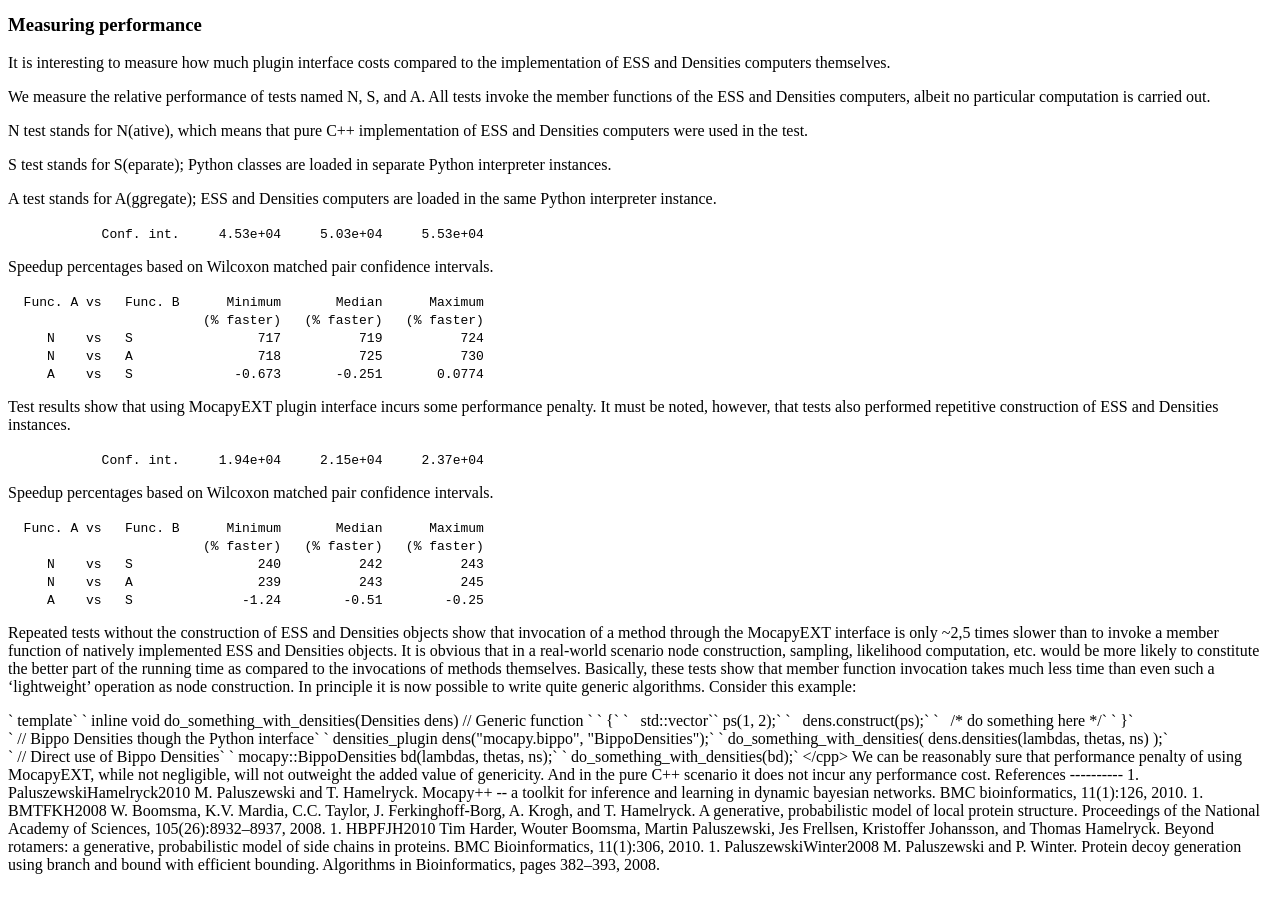
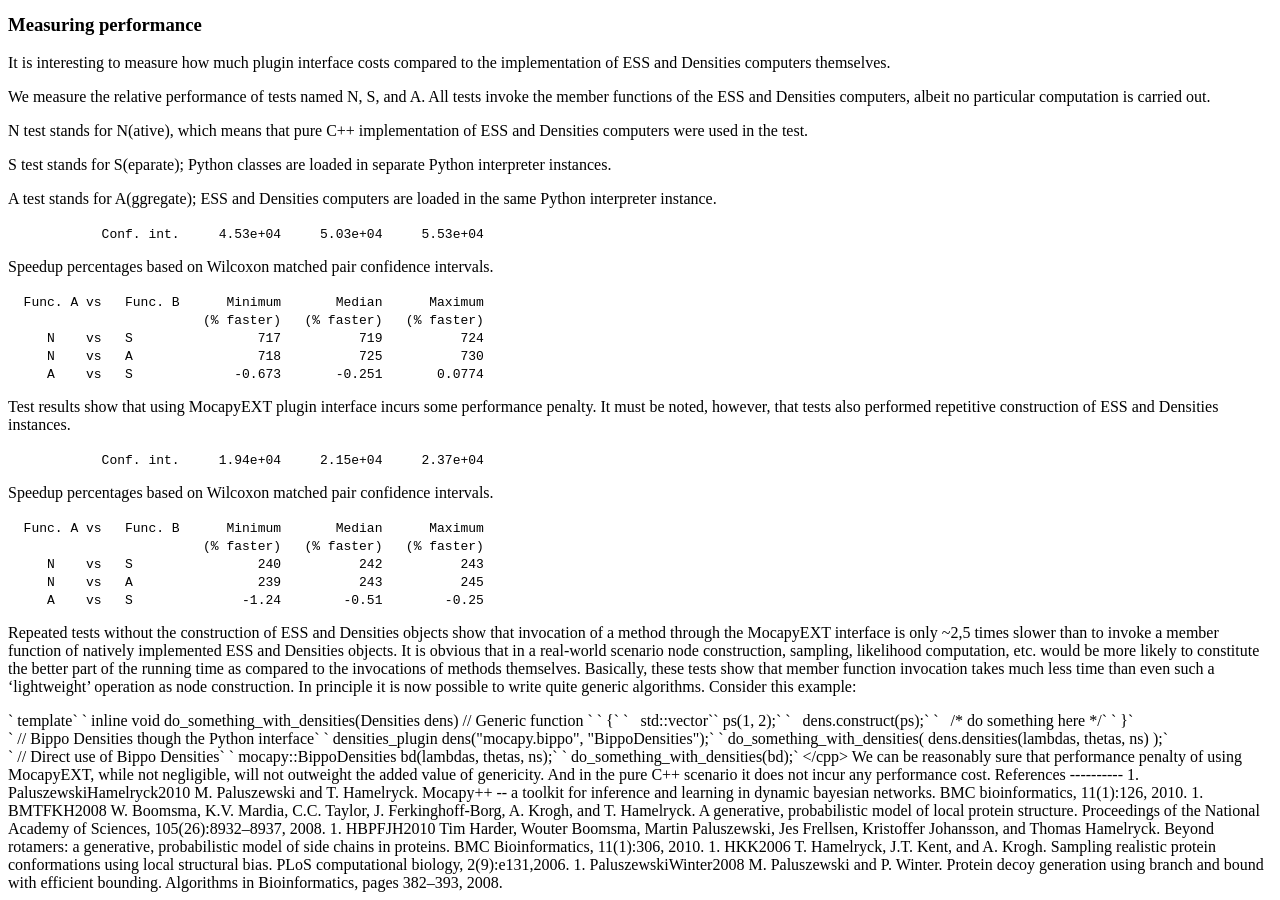
Before and after one commit to biopython/biopython.github.io, a Jekyll site: the page built from wiki/GSOC2011_MocapyExt.md, in a window 1280 px wide and 900 px high, scrolled down 4306 px. Built offline with Jekyll 4.4.1, drawn with Linux system fonts in a browser that asks for light colours.

Commit message:
/* References */

```diff
--- a/wiki/GSOC2011_MocapyExt.md
+++ b/wiki/GSOC2011_MocapyExt.md
@@ -524,6 +524,11 @@ Johansson, and Thomas Hamelryck. Beyond rotamers: a generative,
 probabilistic model of side chains in proteins. BMC Bioinformatics,
 11(1):306, 2010.
 
+1.  HKK2006 T. Hamelryck, J.T. Kent, and A. Krogh. Sampling realistic
+    protein conformations
+
+using local structural bias. PLoS computational biology, 2(9):e131,2006.
+
 1.  PaluszewskiWinter2008 M. Paluszewski and P. Winter. Protein decoy
     generation using branch and
 
```
Also changed, not shown: 1 other file.
